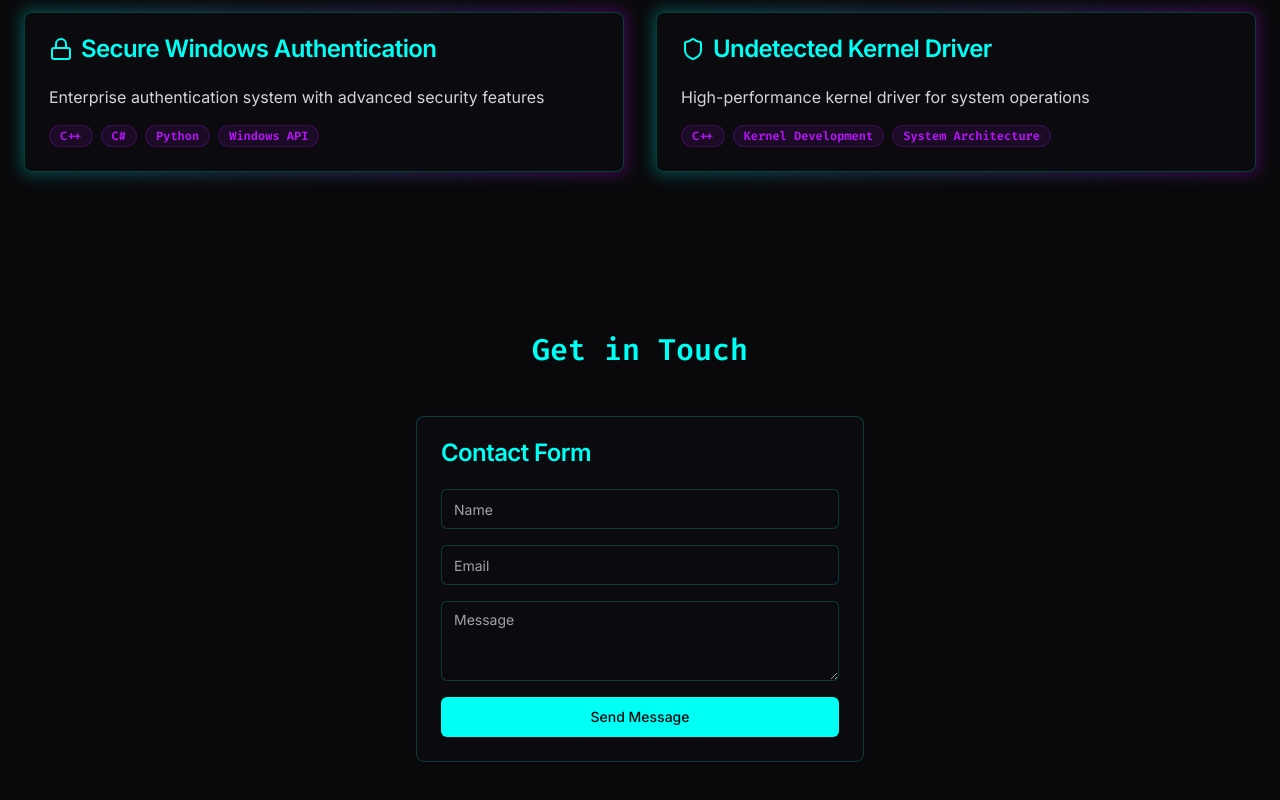
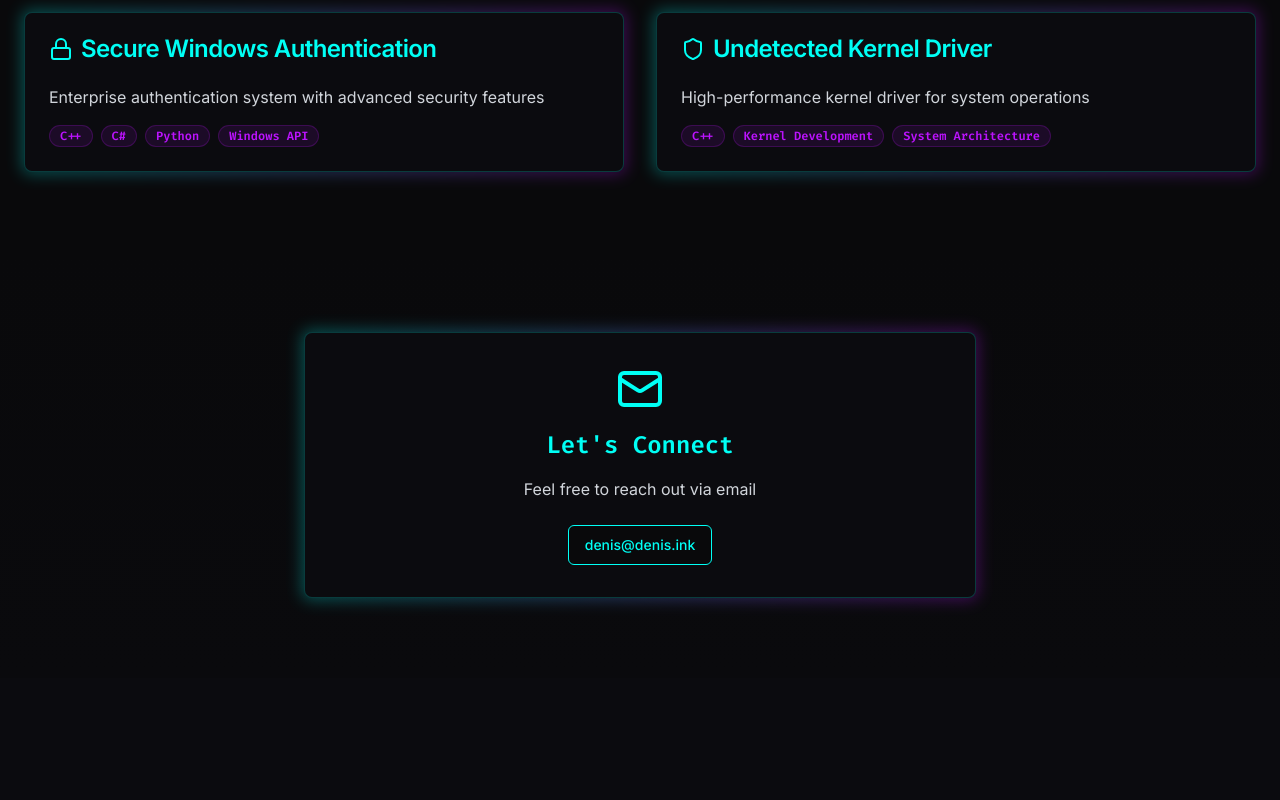
Before and after one commit to marianmarius55/dev-pag, a React (Vite) app: page / in a window 1280 px wide. Shown: the part 1606-2406 px from the top of the page. After the commit the page ends 2284 px from the top, so only its background shows below. Built offline with nearby package versions, Linux system fonts and the light colour scheme.

Commit message:
Remove Contact Section and Update Footer
Removed the "Get in Touch" section from the website. Added a contact email (denis@denis.ink) at the bottom. Updated the overall design to enhance modernity.
[skip gpt_engineer]

```diff
--- a/src/components/Contact.tsx
+++ /dev/null
@@ -1,105 +0,0 @@
-import { motion } from "framer-motion";
-import { Card, CardContent, CardHeader, CardTitle } from "@/components/ui/card";
-import { Input } from "@/components/ui/input";
-import { Textarea } from "@/components/ui/textarea";
-import { Button } from "@/components/ui/button";
-import { useState } from "react";
-import { toast } from "sonner";
-
-export const Contact = () => {
-  const [formData, setFormData] = useState({
-    name: "",
-    email: "",
-    message: ""
-  });
-
-  const handleSubmit = (e: React.FormEvent) => {
-    e.preventDefault();
-    console.log("Form submitted:", formData);
-    toast.success("Message sent successfully!");
-    setFormData({ name: "", email: "", message: "" });
-  };
-
-  return (
-    <section className="py-20 bg-[#0B0B0F]/50">
-      <div className="container mx-auto px-6">
-        <motion.h2
-          initial={{ opacity: 0, y: 20 }}
-          whileInView={{ opacity: 1, y: 0 }}
-          transition={{ duration: 0.5 }}
-          className="text-3xl font-bold text-center mb-12 font-mono text-[#00FFF5]"
-        >
-          Get in Touch
-        </motion.h2>
-        <motion.div
-          initial={{ opacity: 0, y: 20 }}
-          whileInView={{ opacity: 1, y: 0 }}
-          transition={{ duration: 0.5 }}
-          className="max-w-md mx-auto"
-        >
-          <Card className="bg-[#0B0B0F] border-[#00FFF5]/20">
-            <CardHeader>
-              <CardTitle className="text-[#00FFF5]">Contact Form</CardTitle>
-            </CardHeader>
-            <CardContent>
-              <form onSubmit={handleSubmit} className="space-y-4">
-                <motion.div
-                  initial={{ x: -20, opacity: 0 }}
-                  animate={{ x: 0, opacity: 1 }}
-                  transition={{ delay: 0.2 }}
-                >
-                  <Input
-                    placeholder="Name"
-                    value={formData.name}
-                    onChange={(e) => setFormData({ ...formData, name: e.target.value })}
-                    required
-                    className="bg-[#0B0B0F] border-[#00FFF5]/20 text-gray-300 focus:border-[#00FFF5]"
-                  />
-                </motion.div>
-                <motion.div
-                  initial={{ x: -20, opacity: 0 }}
-                  animate={{ x: 0, opacity: 1 }}
-                  transition={{ delay: 0.3 }}
-                >
-                  <Input
-                    type="email"
-                    placeholder="Email"
-                    value={formData.email}
-                    onChange={(e) => setFormData({ ...formData, email: e.target.value })}
-                    required
-                    className="bg-[#0B0B0F] border-[#00FFF5]/20 text-gray-300 focus:border-[#00FFF5]"
-                  />
-                </motion.div>
-                <motion.div
-                  initial={{ x: -20, opacity: 0 }}
-                  animate={{ x: 0, opacity: 1 }}
-                  transition={{ delay: 0.4 }}
-                >
-                  <Textarea
-                    placeholder="Message"
-                    value={formData.message}
-                    onChange={(e) => setFormData({ ...formData, message: e.target.value })}
-                    required
-                    className="bg-[#0B0B0F] border-[#00FFF5]/20 text-gray-300 focus:border-[#00FFF5]"
-                  />
-                </motion.div>
-                <motion.div
-                  initial={{ y: 20, opacity: 0 }}
-                  animate={{ y: 0, opacity: 1 }}
-                  transition={{ delay: 0.5 }}
-                >
-                  <Button
-                    type="submit"
-                    className="w-full bg-[#00FFF5] text-[#0B0B0F] hover:bg-[#00FFF5]/90"
-                  >
-                    Send Message
-                  </Button>
-                </motion.div>
-              </form>
-            </CardContent>
-          </Card>
-        </motion.div>
-      </div>
-    </section>
-  );
-};
--- /dev/null
+++ b/src/components/EmailContact.tsx
@@ -0,0 +1,43 @@
+import { motion } from "framer-motion";
+import { Mail } from "lucide-react";
+import { Button } from "@/components/ui/button";
+import { toast } from "sonner";
+
+export const EmailContact = () => {
+  const email = "denis@denis.ink";
+
+  const handleCopyEmail = () => {
+    navigator.clipboard.writeText(email);
+    toast.success("Email copied to clipboard!");
+  };
+
+  return (
+    <section className="py-20 relative overflow-hidden">
+      <div className="absolute inset-0 bg-gradient-to-b from-transparent to-[#0B0B0F]/50 pointer-events-none" />
+      <div className="container mx-auto px-6">
+        <motion.div
+          initial={{ opacity: 0, y: 20 }}
+          whileInView={{ opacity: 1, y: 0 }}
+          transition={{ duration: 0.5 }}
+          className="max-w-2xl mx-auto text-center"
+        >
+          <div className="relative group cursor-pointer" onClick={handleCopyEmail}>
+            <div className="absolute -inset-0.5 bg-gradient-to-r from-[#00FFF5] to-[#BC13FE] rounded-lg blur opacity-30 group-hover:opacity-100 transition duration-1000"></div>
+            <div className="relative bg-[#0B0B0F] rounded-lg p-8 border border-[#00FFF5]/20">
+              <Mail className="w-12 h-12 text-[#00FFF5] mx-auto mb-4" />
+              <h2 className="text-2xl font-bold text-[#00FFF5] mb-4 font-mono">Let's Connect</h2>
+              <p className="text-gray-300 mb-6">Feel free to reach out via email</p>
+              <Button
+                variant="outline"
+                className="border-[#00FFF5] text-[#00FFF5] hover:bg-[#00FFF5] hover:text-[#0B0B0F] transition-all duration-300"
+                onClick={handleCopyEmail}
+              >
+                {email}
+              </Button>
+            </div>
+          </div>
+        </motion.div>
+      </div>
+    </section>
+  );
+};
--- a/src/index.css
+++ b/src/index.css
@@ -35,6 +35,14 @@
   }
   body {
     @apply bg-[#0B0B0F] text-foreground font-sans;
+    background-image:
+      radial-gradient(at 40% 20%, hsla(186, 100%, 50%, 0.1) 0px, transparent 50%),
+      radial-gradient(at 80% 0%, hsla(297, 100%, 50%, 0.1) 0px, transparent 50%),
+      radial-gradient(at 0% 50%, hsla(186, 100%, 50%, 0.1) 0px, transparent 50%),
+      radial-gradient(at 80% 50%, hsla(297, 100%, 50%, 0.1) 0px, transparent 50%),
+      radial-gradient(at 0% 100%, hsla(186, 100%, 50%, 0.1) 0px, transparent 50%),
+      radial-gradient(at 80% 100%, hsla(297, 100%, 50%, 0.1) 0px, transparent 50%);
+    background-attachment: fixed;
   }
 
   .typing-demo {
--- a/src/pages/Index.tsx
+++ b/src/pages/Index.tsx
@@ -1,7 +1,7 @@
 import { Hero } from "@/components/Hero";
 import { Expertise } from "@/components/Expertise";
 import { Projects } from "@/components/Projects";
-import { Contact } from "@/components/Contact";
+import { EmailContact } from "@/components/EmailContact";
 
 const Index = () => {
   return (
@@ -9,7 +9,7 @@ const Index = () => {
       <Hero />
       <Expertise />
       <Projects />
-      <Contact />
+      <EmailContact />
     </div>
   );
 };
```
